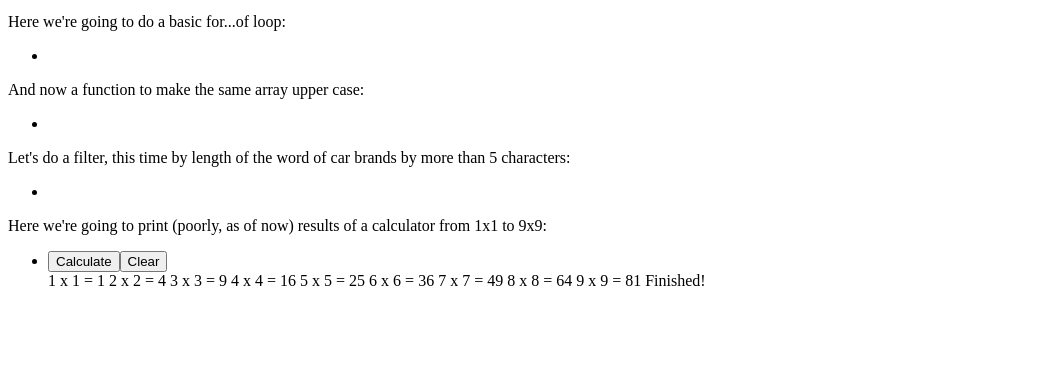
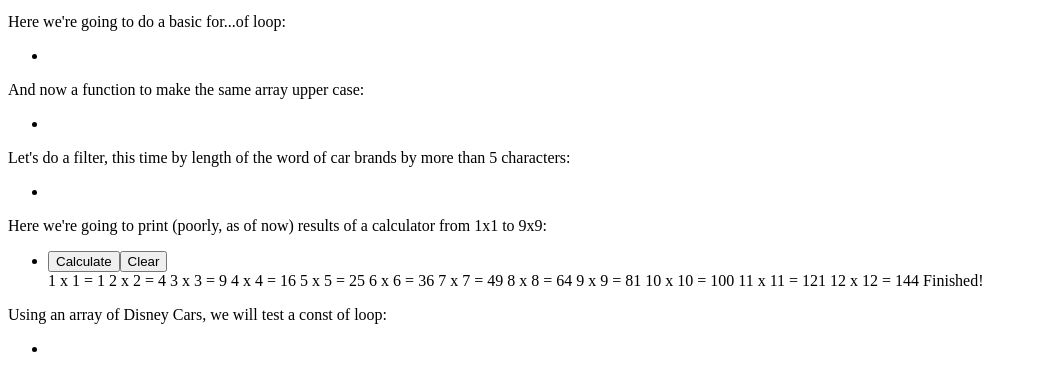
Before and after one commit to IanConroy/Diffusion, a plain HTML site: page loops.html in a window 1280 px wide. Both pictures are taken after a click on the button "Calculate". Shown: the part 101-492 px from the top of the page, without its empty margins (0-1037 px from the left). Drawn offline with Linux system fonts and the light colour scheme.

Commit message:
added const of loop

```diff
--- a/loops.html
+++ b/loops.html
@@ -51,7 +51,7 @@
             const results = document.querySelector("#results");
 
             function calculate() {
-                for (let i = 1; i < 10; i++) {
+                for (let i = 1; i < 13; i++) {
                     const newResult = `${i} x ${i} = ${i * i}`;
                     results.textContent += `${newResult}\n`;
                 }
@@ -65,6 +65,17 @@
             clearBtn.addEventListener("click", () => (results.textContent = ""));
         </script></li></ul>
 
+        <div class="carsConst">Using an array of Disney Cars, we will test a const of loop:
+            <ul><li><script>
+                const disneyCars = ["McQueen", "Mater", "Sally", "Cruz", "Hudson"]
+
+                for (const car of disneyCars) {
+                    console.log(car);
+                }
+            </script></li></ul>
+
+        </div>
+
     </div>
 
 </body>
```
